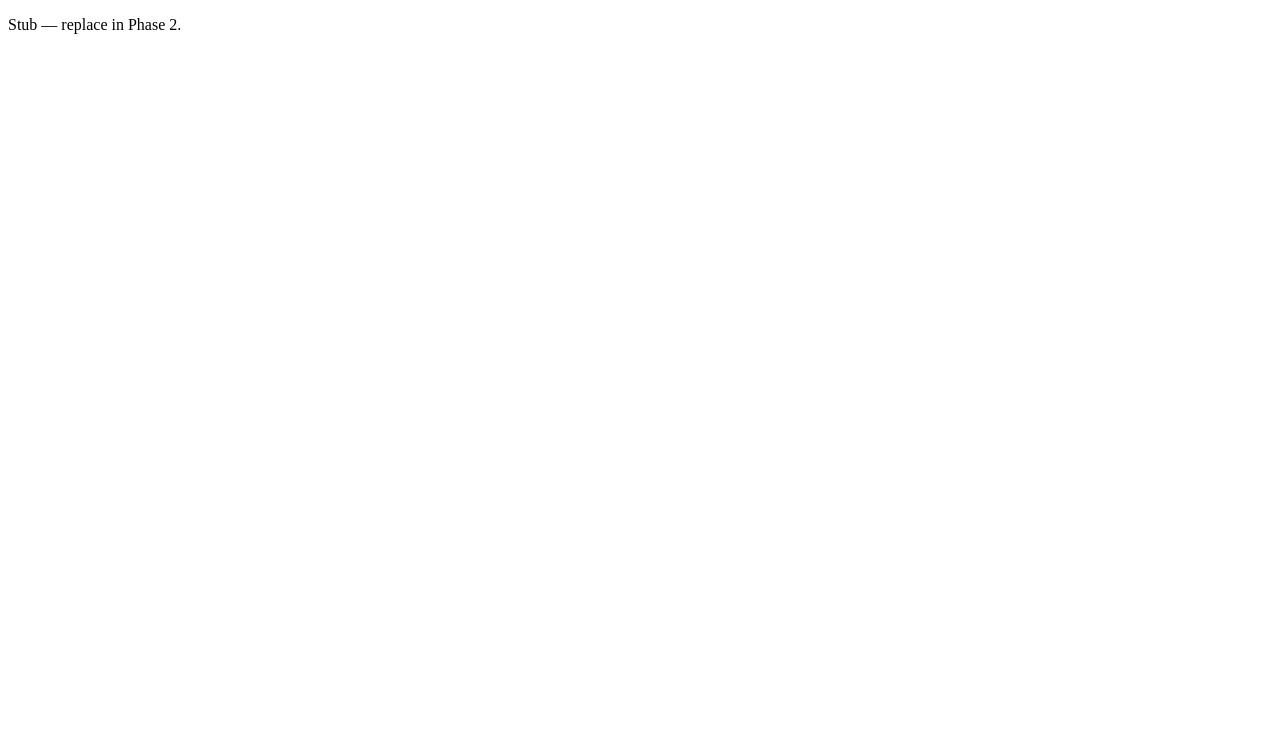
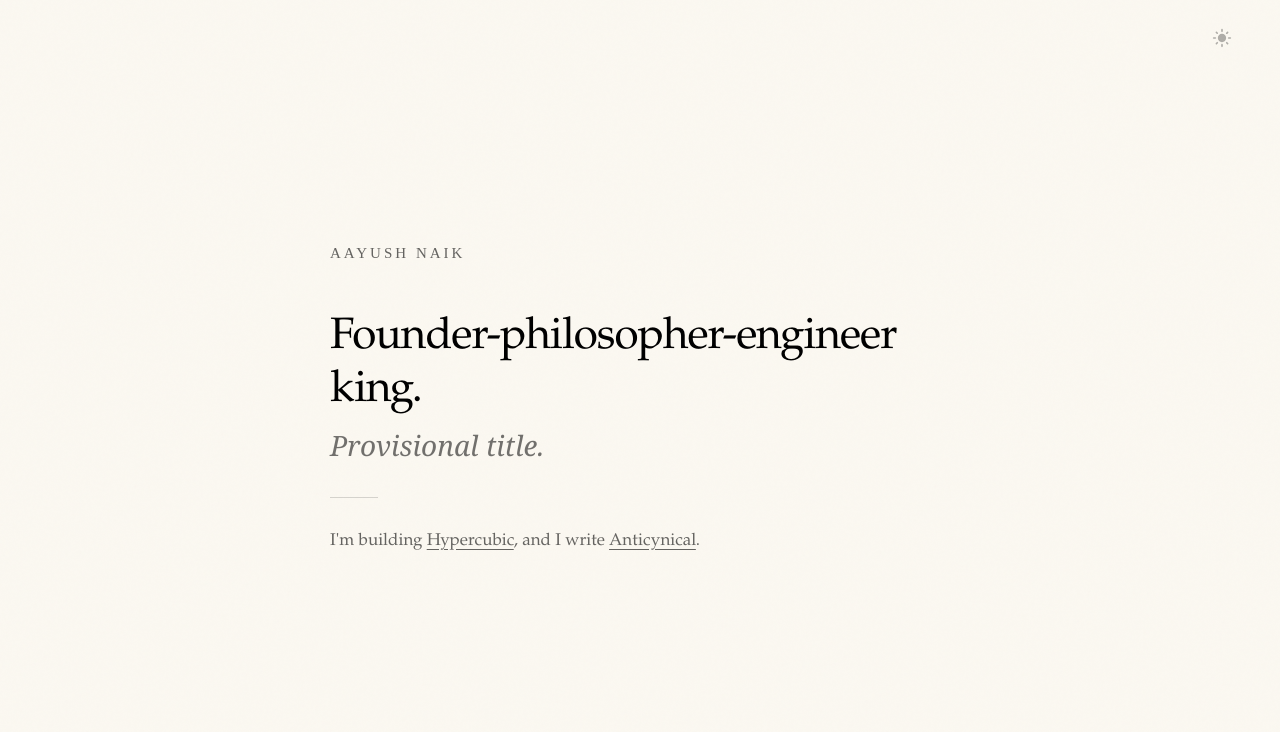
Before and after one commit to aayn/aayushnaik.com, an Astro site: page / in a window 1280 px wide. Shown: the top 732 px of the page. Built offline with nearby package versions, Linux system fonts and the light colour scheme; Astro itself is replaced by a stand-in of ours.

Commit message:
Wire homepage in Astro with AmbientClock and ThemeToggle as React islands

```diff
--- a/src/pages/index.astro
+++ b/src/pages/index.astro
@@ -1,13 +1,12 @@
 ---
-// src/pages/index.astro
+// src/pages/index.astro — homepage
+import BaseLayout from '../layouts/BaseLayout.astro';
+import AmbientClock from '../components/AmbientClock.tsx';
+import HomepageContent from '../components/HomepageContent.astro';
 ---
-<html lang="en">
-  <head>
-    <meta charset="UTF-8" />
-    <meta name="viewport" content="width=device-width, initial-scale=1.0" />
-    <title>Aayush Naik</title>
-  </head>
-  <body>
-    <p>Stub — replace in Phase 2.</p>
-  </body>
-</html>
+<BaseLayout>
+  <div class="min-h-screen flex items-center justify-center">
+    <AmbientClock client:load />
+    <HomepageContent />
+  </div>
+</BaseLayout>
```
